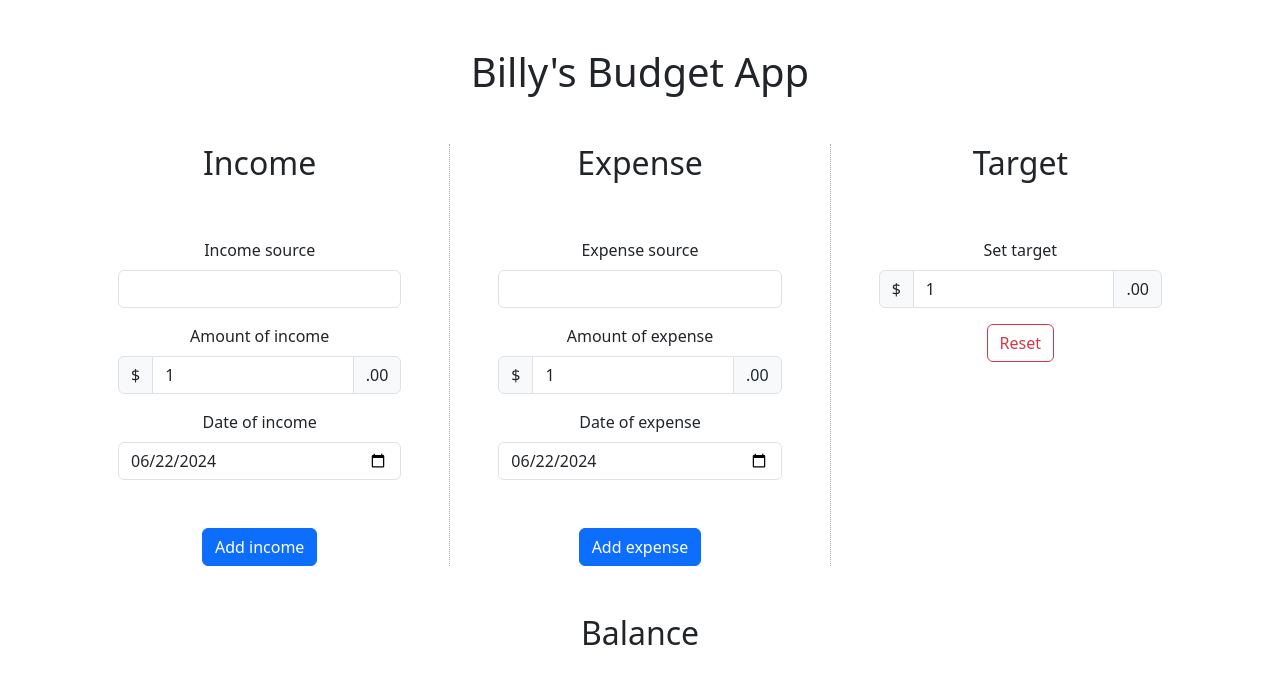
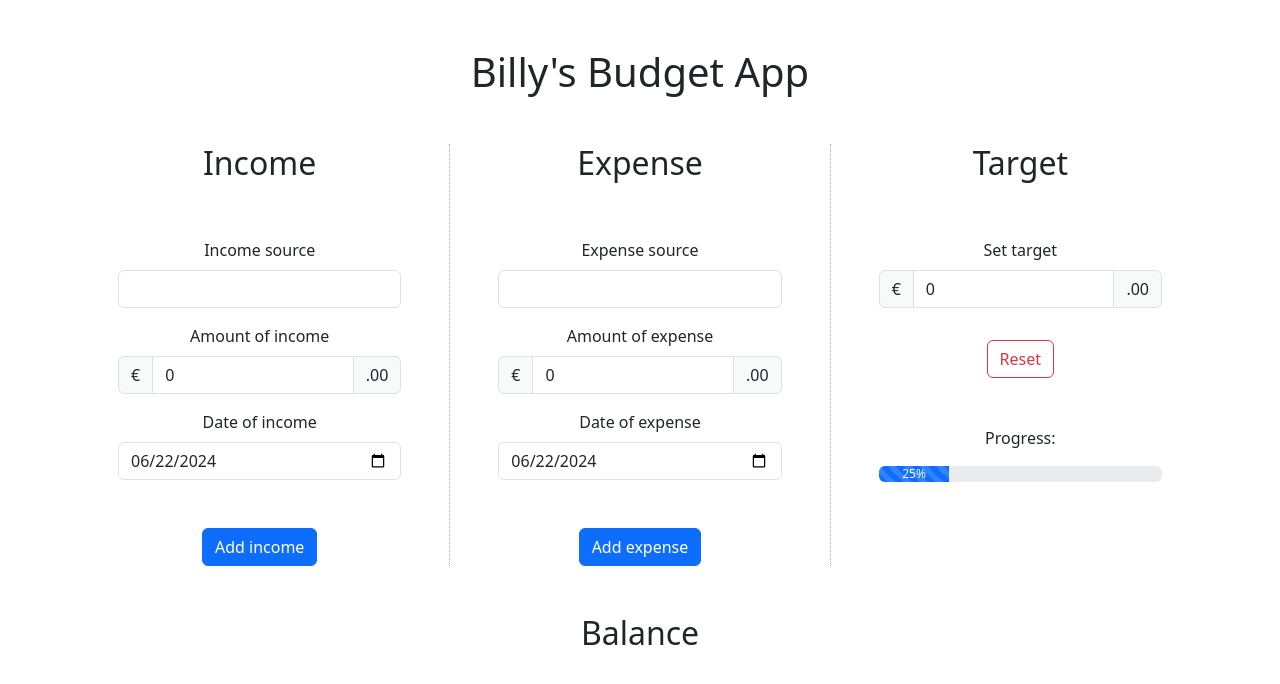
Before and after one commit to billymohajeri/react-budget-app, a React (Vite) app: page / in a window 1280 px wide. Shown: the top 684 px of the page. Built offline with nearby package versions, Linux system fonts and the light colour scheme.

Commit message:
Change $ to €

```diff
--- a/src/components/Expense.tsx
+++ b/src/components/Expense.tsx
@@ -15,14 +15,14 @@ export const Expense = () => {
         Amount of expense
       </label>
       <div className="input-group mb-3">
-        <span className="input-group-text">$</span>
+        <span className="input-group-text">€</span>
         <input
           type="number"
           id="amount-expense"
           className="form-control"
           aria-label="Amount (to the nearest dollar)"
-          min={1}
-          defaultValue={1}
+          min={0}
+          defaultValue={0}
         />
         <span className="input-group-text">.00</span>
       </div>
--- a/src/components/Income.tsx
+++ b/src/components/Income.tsx
@@ -14,14 +14,14 @@ const Income = () => {
         Amount of income
       </label>
       <div className="input-group mb-3">
-        <span className="input-group-text">$</span>
+        <span className="input-group-text">€</span>
         <input
           type="number"
           id="amount-source"
           className="form-control"
           aria-label="Amount (to the nearest dollar)"
-          min={1}
-          defaultValue={1}
+          min={0}
+          defaultValue={0}
         />
         <span className="input-group-text">.00</span>
       </div>
--- a/src/components/Target.tsx
+++ b/src/components/Target.tsx
@@ -9,21 +9,39 @@ const Target = () => {
         Set target
       </label>
       <div className="input-group mb-3">
-        <span className="input-group-text">$</span>
+        <span className="input-group-text">€</span>
         <input
           type="number"
           id="amount-expense"
           className="form-control"
           aria-label="Amount (to the nearest dollar)"
-          min={1}
-          defaultValue={1}
+          min={0}
+          defaultValue={0}
         />
         <span className="input-group-text">.00</span>
       </div>
 
-      <button type="submit" className="btn btn-outline-danger">
+      <button type="submit" className="btn btn-outline-danger mt-3">
         Reset
       </button>
+      <p className="mt-5">
+        Progress:
+      </p>
+      <div
+        className="progress"
+        role="progressbar"
+        aria-label="Example with label"
+        aria-valuenow={25}
+        aria-valuemin={0}
+        aria-valuemax={100}
+      >
+        <div
+          className="progress-bar progress-bar-striped progress-bar-animated"
+          style={{ width: "25%" }}
+        >
+          25%
+        </div>
+      </div>
     </>
   );
 };
```
